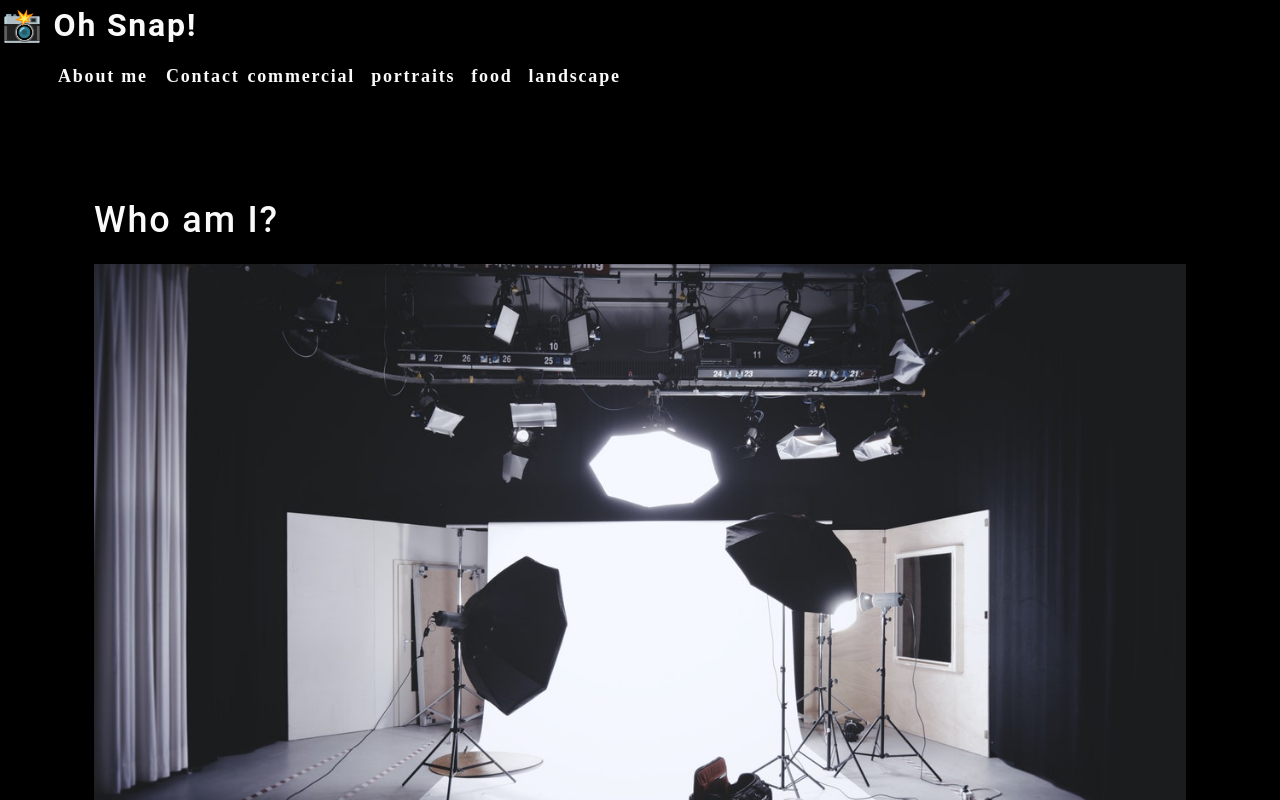
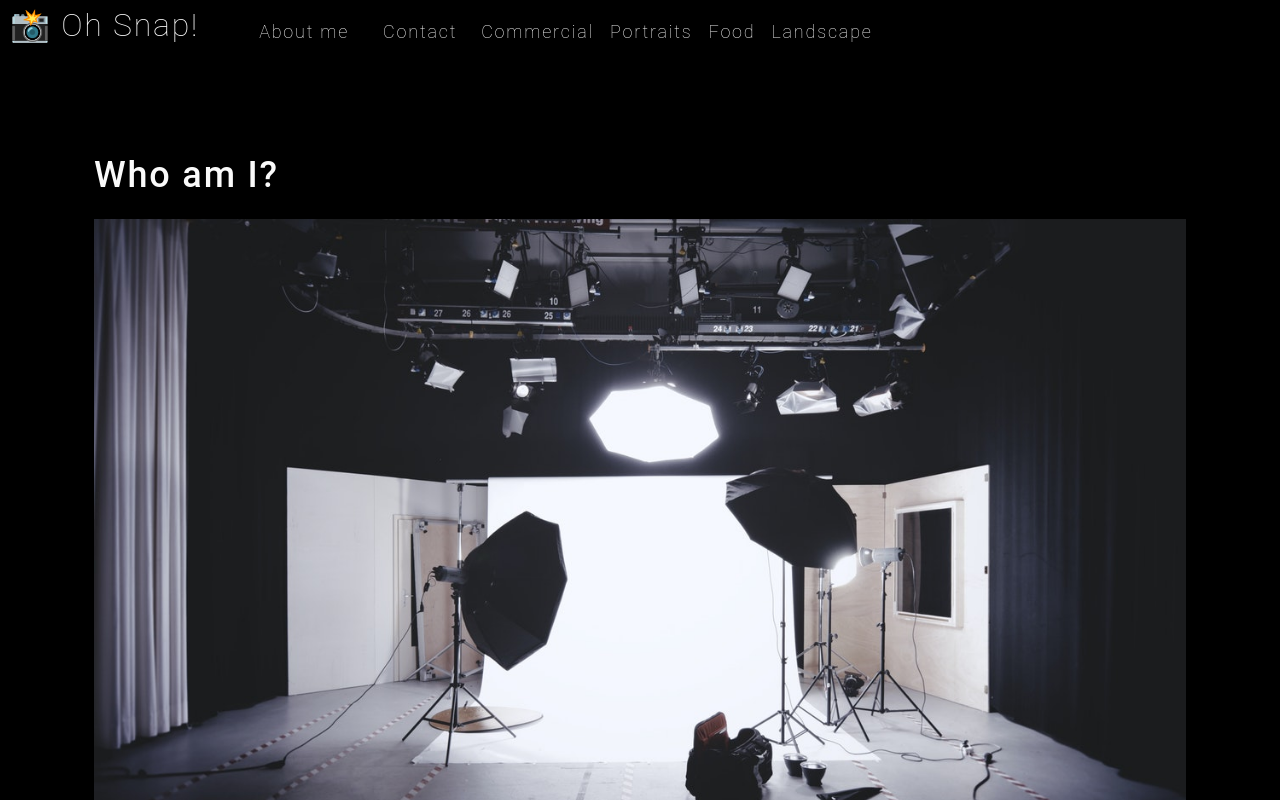
Before and after one commit to akelstrom/oh-snap, a React (Create React App) app: page / in a window 1280 px wide. Shown: the top 800 px of the page. Built offline with nearby package versions, Linux system fonts and the light colour scheme.

Commit message:
small changes to styling to match mockup

```diff
--- a/src/components/About/index.js
+++ b/src/components/About/index.js
@@ -1,14 +1,19 @@
-import React from 'react';
+import React from 'react'
 import coverImage from "../../assets/cover/cover-image.jpg";
 
+function About() {
 
-function About() {
-    return(
-        <section className="my-5">
-            <h1 id="about">Who am I?</h1>
-            <img src={coverImage} className="my-2" style={{ width: "100%" }} alt="cover" />
-        </section>
-    )
+  return (
+    <section className="my-5" >
+      <h1 id="about">Who am I?</h1>
+      <img src={coverImage} className="my-2" style={{ width: "100%" }} alt="cover" />
+      <div className="my-2">
+        <p>
+          Lorem ipsum dolor sit amet, consectetur adipiscing elit. Donec bibendum turpis sed ex condimentum molestie. Mauris condimentum lectus ut ornare dignissim. Mauris faucibus urna mi, ac feugiat metus aliquam maximus. Proin aliquam justo nec diam vulputate vestibulum. Aenean sollicitudin nulla at nisi ornare, nec suscipit massa eleifend. Morbi tristique justo vel turpis sollicitudin, et tristique velit convallis. In hac habitasse platea dictumst. Phasellus mattis nunc sed orci consequat laoreet. Praesent id nisl nibh. Curabitur imperdiet ultricies mollis. In hac habitasse platea dictumst.
+      </p>
+      </div>
+    </section>
+  )
 }
 
-export default About;
+export default About
--- a/src/components/Nav/index.js
+++ b/src/components/Nav/index.js
@@ -1,48 +1,48 @@
 import React from "react";
+import { capitalizeFirstLetter } from "../../utils/helpers";
 
 function Nav() {
-  const categories = [
-    {
-      name: "commercial",
-      description:
-        "Photos of grocery stores, food trucks, and other commercial projects",
-    },
-    { name: "portraits", description: "Portraits of people in my life" },
-    { name: "food", description: "Delicious delicacies" },
-    {
-      name: "landscape",
-      description: "Fields, farmhouses, waterfalls, and the beauty of nature",
-    },
+
+  const  categories = [
+    { name: 'commercial', description: 'Photos of grocery stores, food trucks, and other commercial projects' },
+    { name: 'portraits', description: 'Portraits of people in my life' },
+    { name: 'food', description: 'Delicious delicacies' },
+    { name: 'landscape', description: 'Fields, farmhouses, waterfalls, and the beauty of nature' }
   ];
 
-  function categorySelected(name) {
-    console.log(`${name} clicked`);
-  }
+  const handleClick = (item) => {
+    console.log(item);
+    return item;
+  };
 
   return (
-    <header>
+    <header className="flex-row px-1">
       <h2>
         <a data-testid="link" href="/">
-          <span role="img" aria-label="camera">
-            {" "}
-            📸
-          </span>{" "}
-          Oh Snap!
+          <span role="img" aria-label="camera"> 📸</span> Oh Snap!
         </a>
       </h2>
       <nav>
         <ul className="flex-row">
           <li className="mx-2">
-            <a data-testid="about" href="#about">About me</a>
+            <a data-testid="about" href="#about" onClick={() => handleClick("About")}>
+              About me
+            </a>
           </li>
-          <li>
-            <span>Contact</span>
+          <li className={"mx-2"}>
+            <span onClick={() => handleClick('Contact')}>
+              Contact
+            </span>
           </li>
-          {categories.map((category) => (
-            <li className="mx-1" key={category.name}>
-              <span onClick={categorySelected}>{category.name}</span>
-            </li>
-          ))}
+          {
+            categories.map((category) => (
+              <li className="mx-1" key={category.name} >
+                <span onClick={() => { handleClick(category.name); }}>
+                 {capitalizeFirstLetter(category.name)}
+                </span>
+              </li>
+            ))
+          }
         </ul>
       </nav>
     </header>
--- a/src/index.css
+++ b/src/index.css
@@ -30,13 +30,13 @@
 body {
   margin: 0;
   padding: 0;
-  font-weight: 600;
+  font-weight: 200;
   line-height: 1.5;
   font-size: 18px;
   letter-spacing: .1em;
   background: var(--dark);
   color: var(--light);
-  font-family: 'Poiret One', cursive;
+  font-family: 'Roboto';
 
 }
 
@@ -283,7 +283,7 @@
 a {
 	border-radius: 5px;
 	color: var(--primary);
-	font-weight: 600;
+	font-weight: 200;
 	padding: 2px 4px;
 	margin-left: -2px;
 	margin-right: -2px;
--- a/src/index.js
+++ b/src/index.js
@@ -3,6 +3,7 @@
 import './index.css';
 import App from './App';
 import reportWebVitals from './reportWebVitals';
+
 
 ReactDOM.render(
   <React.StrictMode>
```
